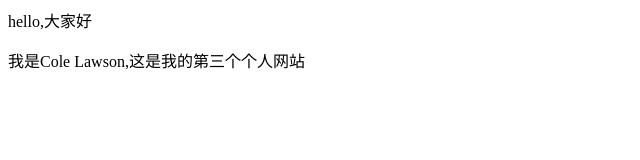
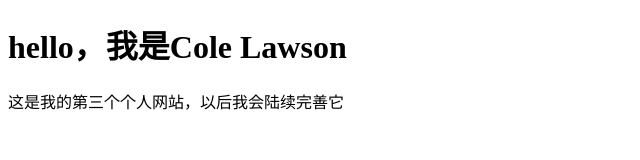
Before and after one commit to leiqiaoyu/leiqiaoyu.github.io, a plain HTML site: page index.html in a window 1280 px wide. Shown: the whole page, without its empty margins (0-640 px from the left). Drawn offline with Linux system fonts and the light colour scheme.

Commit message:
Update index.html

```diff
--- a/index.html
+++ b/index.html
@@ -1,2 +1,11 @@
-<p>hello,大家好</p>
-<p>我是Cole Lawson,这是我的第三个个人网站</p
+<!DOCTYPE html>
+<html>
+<head>
+<meta charset="utf-8">
+</head>
+<body>
+    <h1>hello，我是Cole Lawson</h1>
+<p>这是我的第三个个人网站，以后我会陆续完善它</p>
+
+</body>
+</html>
```
